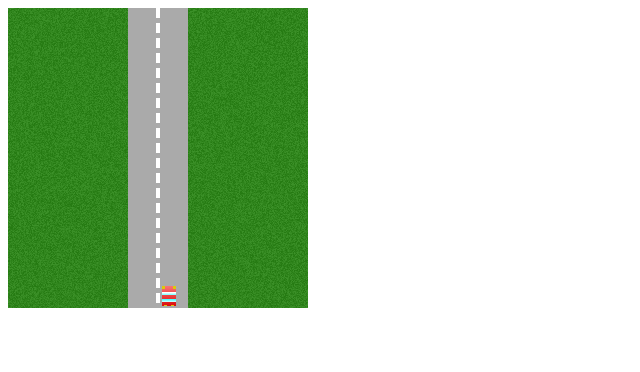
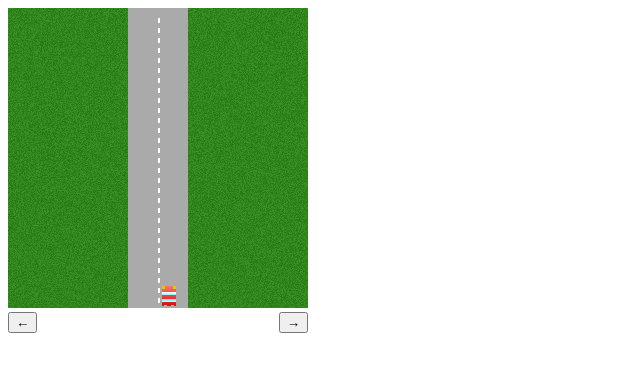
Before and after one commit to elnoro/newtetricrace, a plain HTML site: page index.html in a window 1280 px wide. Shown: the whole page, without its empty margins (0-640 px from the left). Drawn offline with Linux system fonts and the light colour scheme.

Commit message:
Refactoring

```diff
--- a/app.js
+++ b/app.js
@@ -3,60 +3,123 @@ window.onload = function (argument) {
 		canvas = document.getElementsByTagName('canvas')[0];
 		ctx    = canvas.getContext('2d');
 
-		var GameCanvas = {
-			drawGrass: function() {
-				ctx.drawImage(bg_grass, 0, 0);
-				return this;
-			},
-			drawRoad: function() {
-				ctx.fillStyle = '#AAA';
-				ctx.fillRect(120, 0, 60, 300);
-
-				ctx.fillStyle = '#fff';
-				var road_stripe_start = 0;
-				while (road_stripe_start < 300) {
-					ctx.fillRect(148, road_stripe_start, 4, 10);
-					road_stripe_start += 15;
+		function Obstacle (side, road) {
+			var halfOfRoad = (road.rightEdge - road.leftEdge) / 2,
+				x = (side === 0) ? road.leftEdge : road.leftEdge + halfOfRoad;
+			this.gap = 0;
+			this._draw = function () {
+				ctx.fillStyle = '#f00';
+				ctx.fillRect(x, this.gap, halfOfRoad, 20);
+			};
+		}
+		var createBG = function(bg_img) {
+			return {
+				_draw: function () {
+					ctx.drawImage(bg_img, 0, 0);
 				}
-				return this;
-			},
-			drawCar: (function(car_x, car_y) {
-				return function (add_x, add_y) {
-					if (car_x + add_x > 180 - 14) { car_x = 180 - 14; }
-					else {
-						if (car_x + add_x < 120) { car_x = 120; }
-						else { car_x += add_x; }
-					}
-					ctx.drawImage(car_img, car_x, car_y);
-					return this;
-				};
-			}(154, 300 - 22)),
-			redrawCar: function (add_x, add_y) {
-				this.drawGrass().drawRoad().drawCar(-add_x, -add_y);
-			}
+			};
 		};
 
-		function bindKeys () {
+		var createRoad = function (x, width, style) {
+			return {
+				leftEdge: x,
+				rightEdge: x + width,
+				_draw: function () {
+					ctx.fillStyle = style;
+					ctx.fillRect(x, 0, width, canvas.height);
+				}
+			};
+		};
+
+		var createStripes = function(width, height, gap, road) {
+			return {
+				_draw: function() {
+					if (this.start > gap + height) { this.start -= gap + height; }
+					var start = this.start;
+					ctx.fillStyle = '#fff';
+					while (this.start < canvas.height) {
+						ctx.fillRect(road.leftEdge + (road.rightEdge - road.leftEdge)/2, this.start, width, height);
+						this.start += gap + height;
+					}
+					this.start = start;
+				},
+				start: 0
+			};
+		};
+
+		var createCar = function(img, x, y, road) {
+			var width = 14,
+				step = 5;
+			return {
+				_draw: function() {
+					ctx.drawImage(img, x, y);
+				},
+				stepLeft: function() {
+					x-=step;
+					if (x < road.leftEdge) {
+						x = road.leftEdge;
+					}
+				},
+				stepRight: function() {
+					x+=step;
+					if (x +width > road.rightEdge) {
+						x = road.rightEdge - width;
+					}
+				}
+			};
+		};
+
+		function bindMovements (car) {
 			window.addEventListener('keydown', function (event) {
 				switch(event.keyCode) {
 					case 37:
-						GameCanvas.redrawCar(10, 0);
+						car.stepLeft();
 						break;
 					case 39:
-						GameCanvas.redrawCar(-10, 0);
+						car.stepRight();
 						break;
-					default:
-						console.log('Press left and right arrows');
 				}
 			});
+			document.getElementsByTagName('button')[0].addEventListener('click', function () { car.stepLeft(); });
+			document.getElementsByTagName('button')[1].addEventListener('click', function () { car.stepRight(); });
+		}
+
+		function startAnimationLoop (objects_to_render, gameLoop) {
+			(function animationLoop () {
+				var i;
+				for (i = 0; i < objects_to_render.length; i++) {
+					objects_to_render[i]._draw();
+				}
+				if (gameLoop()) {
+					requestAnimationFrame(animationLoop);
+				}
+			}());
 		}
 
 		var bg_grass = new Image();
 		bg_grass.onload = function () {
 			car_img = new Image();
 			car_img.onload = function () {
-				GameCanvas.drawGrass().drawRoad().drawCar(0, 0);
-				bindKeys();
+				var road = createRoad(120, 60, '#aaa'),
+					stripes = createStripes(2, 5, 5, road),
+					car = createCar(car_img, 154, 300-22, road),
+					bg = createBG(bg_grass);
+				bindMovements(car);
+				var game_objects = [bg, road, stripes, car];
+				var i, obstacles = {}, side;
+				for (i = 0; i < 20; i++) {
+					side = (Math.random() > 0.5) ? 1:0;
+					obstacles[Math.floor(Math.round()*2000)] = new Obstacle(side, road);
+				}
+				var shots = 0;
+				startAnimationLoop(game_objects, function() {
+					stripes.start += 0.5;
+					if (obstacles.hasOwnProperty(shots)) {
+						game_objects.push(obstacles[shots]);
+					}
+					shots++;
+					return true;
+				});
 			};
 			car_img.src = 'car.png';
 		};
--- a/index.html
+++ b/index.html
@@ -7,5 +7,9 @@
 </head>
 <body>
 	<canvas width="300" height="300"></canvas>
+	<div style="width:300px;">
+		<button style="float: left">&#x2190;</button>
+		<button style="float: right">&#x2192;</button>
+	</div>
 </body>
 </html>
```
